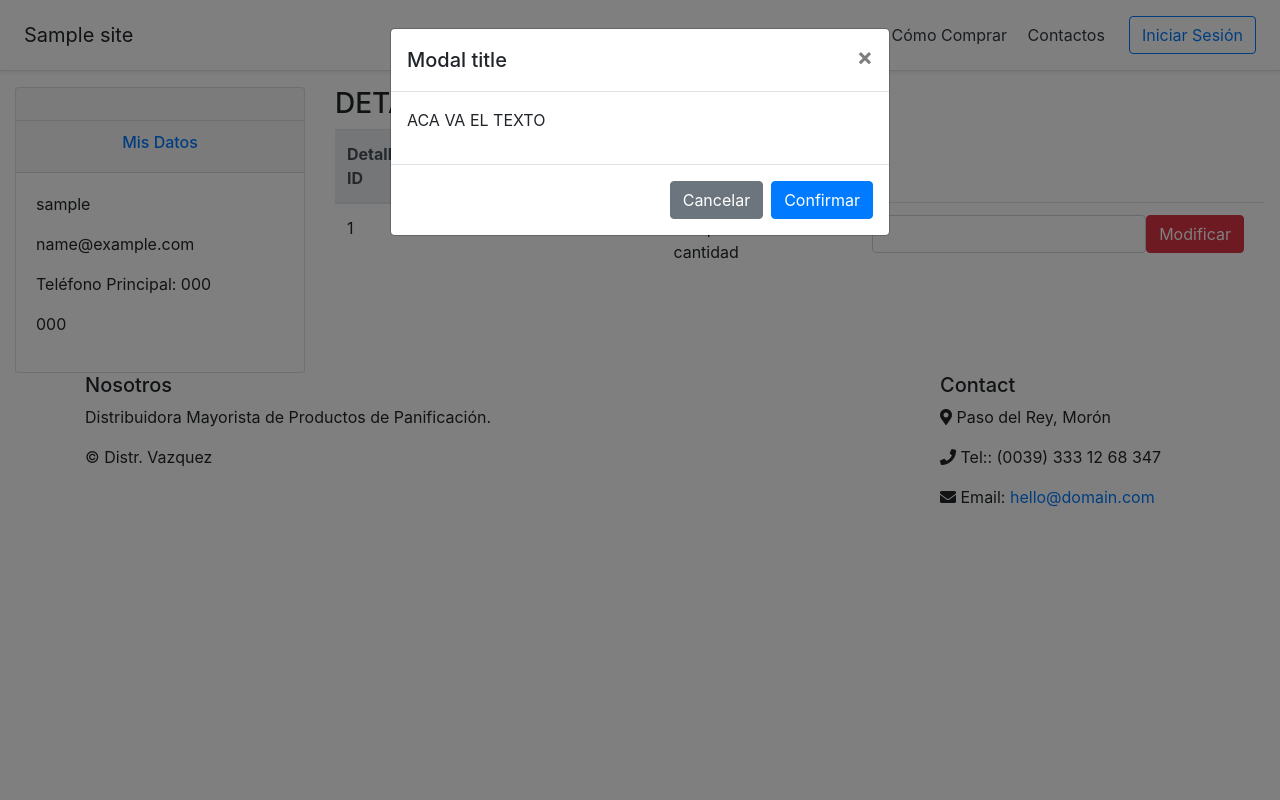
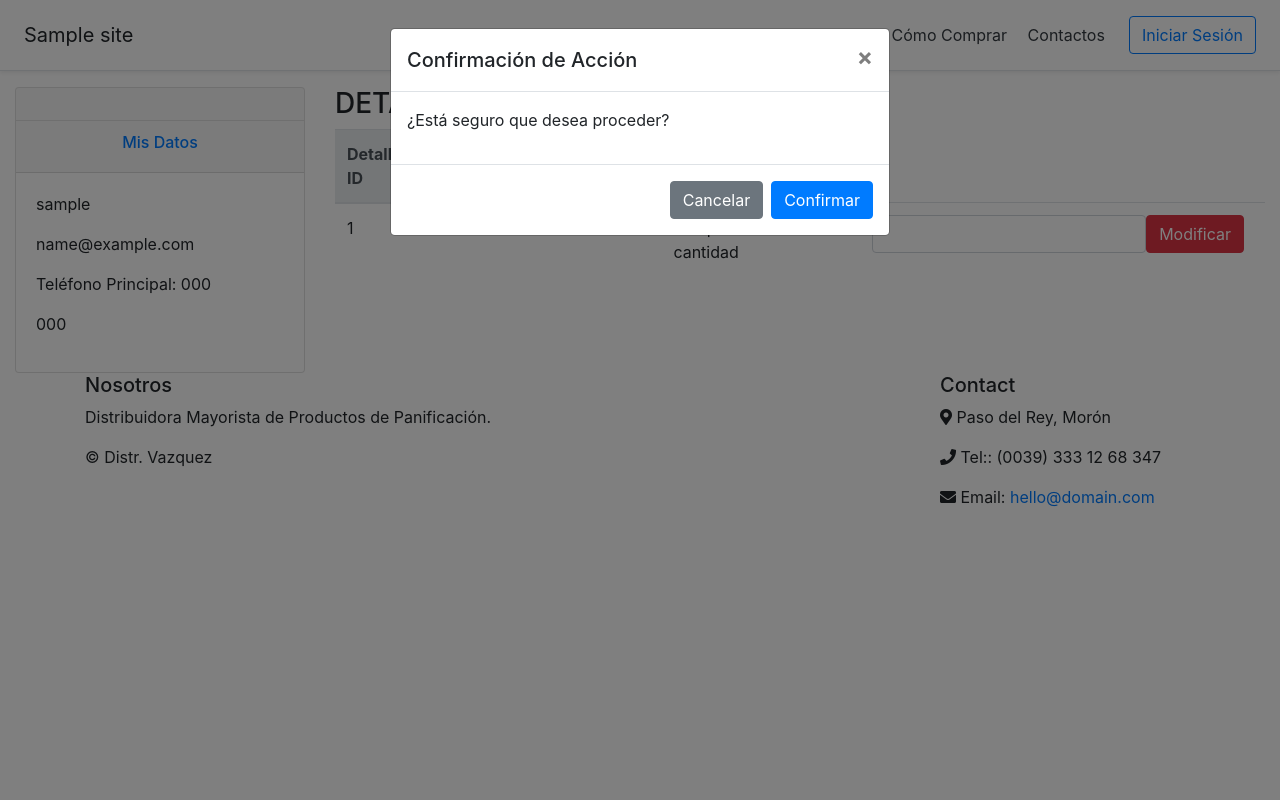
Before and after one commit to viccmedina/unlu_sip, a Flask app: template distribuidora/core/gestion_pedido/templates/detalle_pedido.html in a window 1280 px wide, after a click on "Modificar". Run offline with Flask 2, Linux system fonts and the light colour scheme; tables that the repository leaves empty hold one stand-in row (values such as "Sample post"); the template is opened without the code that fills it: values that come from a table or form of the project are taken from there, most other values are stand-ins (such as "Sample title", 1, 10 or a date in 2020); parts of the project's set-up code (start-up, migrations or seed data) failed here and were passed over; some libraries are stand-ins or nearby versions.

Commit message:
eliminamos archivos innecesarios, mejoramos el modal

```diff
--- a/distribuidora/core/gestion_cta_corriente/templates/form_consultar_cta_corriente.html
+++ b/distribuidora/core/gestion_cta_corriente/templates/form_consultar_cta_corriente.html
@@ -26,9 +26,6 @@
 				                  {{ form.fecha_hasta(class="form-control form-control-md") }}
 				                </div>
 				                <div class="form-group">
-				                	<span style="float:left">
-										{{ form.cancelar(class="btn btn-danger mb-2 mb-2") }}
-									</span>
 									<span style="float:right">
 										{{ form.submit(class="btn btn-success mb-2") }}
 									</span>
--- a/distribuidora/core/gestion_pedido/templates/detalle_pedido.html
+++ b/distribuidora/core/gestion_pedido/templates/detalle_pedido.html
@@ -47,6 +47,7 @@
         </div>
 </div>
 
-{% include "modal_confirmacion.html" %}
+{% include "modal_form.html" %}
+{% include "js_form_modal.html" %}
 
 {% endblock %}
--- /dev/null
+++ b/distribuidora/core/gestion_stock/static/estilos.css
@@ -0,0 +1,3 @@
+h2{
+	color:yellow;
+}
--- a/distribuidora/core/gestion_stock/views.py
+++ b/distribuidora/core/gestion_stock/views.py
@@ -189,9 +189,7 @@ def importar():
 def descargar_consulta_stock(resultado):
 	if current_user.has_role('Operador'):
 		resultado = json.loads(resultado.replace("'", '"'))
-		print(resultado, flush=True)
 		html = render_template('tabla_consulta_stock.html', resultado=resultado)
-
-		stylesheets = ['static/estilos.css']
-		return render_pdf(HTML(string=html), stylesheets=["https://stackpath.bootstrapcdn.com/bootstrap/4.5.1/css/bootstrap.min.css"])
+		stylesheets = ["https://stackpath.bootstrapcdn.com/bootstrap/4.5.1/css/bootstrap.min.css"]
+		return render_pdf(HTML(string=html), stylesheets=stylesheets)
 	abort(403)
--- /dev/null
+++ b/distribuidora/static/estilos.css
@@ -0,0 +1,3 @@
+h2{
+	color:red;
+}
--- /dev/null
+++ b/distribuidora/templates/js_form_modal.html
@@ -0,0 +1,7 @@
+<script type="text/javascript">
+
+  document.getElementById('confirm').addEventListener('click', enviarForm);
+  function enviarForm(event){
+    document.getElementById("myForm").submit();
+  }
+</script>
--- a/distribuidora/templates/modal_confirmacion.html
+++ b/distribuidora/templates/modal_form.html
@@ -3,13 +3,13 @@
   <div class="modal-dialog">
     <div class="modal-content">
       <div class="modal-header">
-        <h5 class="modal-title" id="exampleModalLabel">Modal title</h5>
+        <h5 class="modal-title" id="exampleModalLabel">Confirmación de Acción</h5>
         <button type="button" class="close" data-dismiss="modal" aria-label="Close">
           <span aria-hidden="true">&times;</span>
         </button>
       </div>
       <div class="modal-body">
-        <p>ACA VA EL TEXTO</p>
+        <p>¿Está seguro que desea proceder?</p>
       </div>
       <div class="modal-footer">
         <button type="button" id="cancel" class="btn btn-secondary" data-dismiss="modal">Cancelar</button>
@@ -18,11 +18,3 @@
     </div>
   </div>
 </div>
-
-<script type="text/javascript">
-
-  document.getElementById('confirm').addEventListener('click', enviarForm);
-  function enviarForm(event){
-    document.getElementById("myForm").submit();
-  }
-</script>
```
Also changed, not shown: data2.sqlite (deleted).
